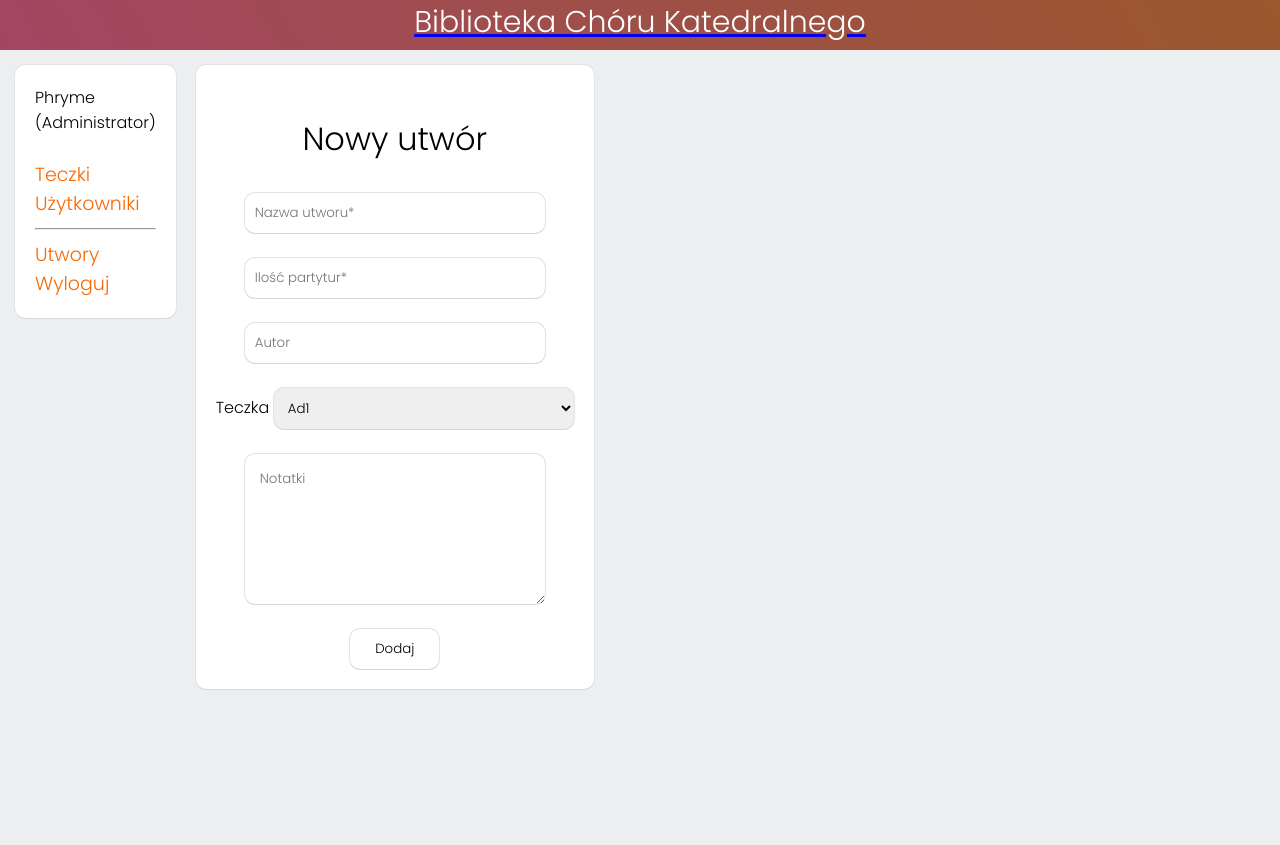
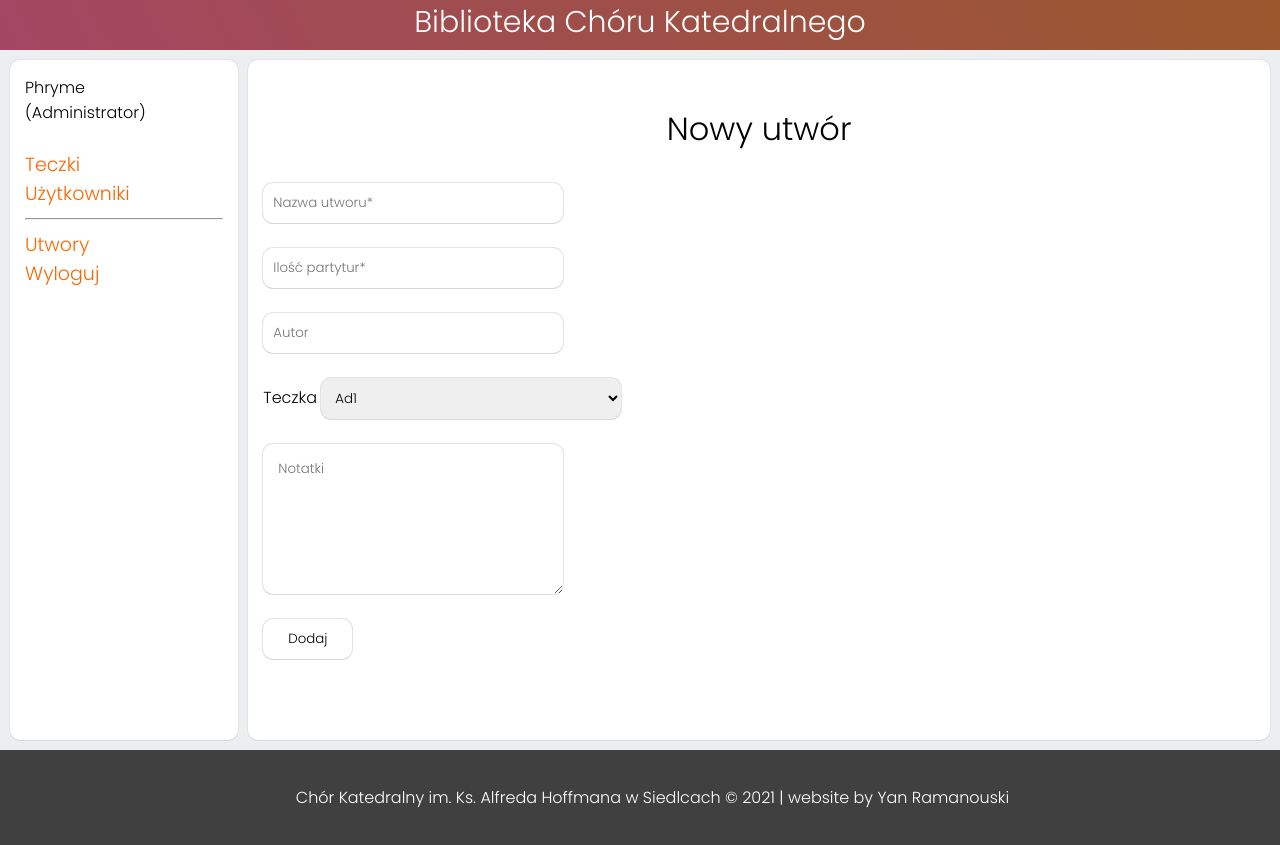
Before and after one commit to Chickennaggets/j_library, a PHP site: page /?section=songs&action=add in a window 1280 px wide. Before the commit the page ends 690 px from the top, so only its background shows below. Run offline with PHP 8.4, Linux system fonts and the light colour scheme; a user stored in the database is signed in; data comes from the database, SQL or seed files in the repository.

Commit message:
Добавлен футер, улучшаю потихоньку фронтенд)

```diff
--- a/class/User.php
+++ b/class/User.php
@@ -43,7 +43,7 @@ class User
 
     function Logout() {
         session_destroy();
-        header('Location: ?section=authorization');
+        header('Location: ?section=info_main&ajax');
     }
 
     function getAll($word, $parameter){
--- a/inc/common_functions.php
+++ b/inc/common_functions.php
@@ -9,7 +9,7 @@
                         <link rel="preconnect" href="https://fonts.gstatic.com">
                         <link href="https://fonts.googleapis.com/css2?family=Poppins:wght@300&display=swap" rel="stylesheet">
                             <div class="header">
-                                <a href="?section=info"><h1 class="zagl">Biblioteka Chóru Katedralnego</h1></a>
+                                <h1 class="zagl">Biblioteka Chóru Katedralnego</h1>
                             </div>
                </head>';
     }
@@ -45,7 +45,7 @@
             </div>
 
             <div class="link">
-                <a href="" class="info_a">Kontakt</a>
+                <a href="?section=info&action=kontakt&ajax" class="info_a">Kontakt</a>
             </div>
         </div>
 
@@ -71,13 +71,13 @@
                 echo "<hr>";
             }
             echo '<a href="?section=main" class = "a">Utwory</a><br>';
+
             echo '<a href="?section=users&action=logout" class = "a">Wyloguj</a><br>';
         }
         else{
-            echo '<a href="?section=info_main&ajax" class="a">Strona chóru</a><br>';
             echo '<a href="?section=authorization" class = "a">Zaloguj</a>';
         }
-                echo '</div>';
+        echo '</div>';
     }
 
     function showError($text){
@@ -113,3 +113,13 @@
             return true;
         }
     }
+
+    function print_footer(){
+        echo '
+        <footer class="footer">
+            <p>Chór Katedralny
+im. Ks. Alfreda Hoffmana w Siedlcach © 2021 |
+website by Yan Ramanouski</p>
+        </footer>
+        ';
+    }
--- a/info_main.php
+++ b/info_main.php
@@ -3,7 +3,7 @@
 ?>
 <html>
 <body class="info_body">
-
+<div class="page">
 <?php
     print_main_header();
 ?>
@@ -31,6 +31,10 @@
     dfghdfiogj asdfjsad oghudsa gohsadigh usad g sdhgpi hpasdg saud ghpsuad gds <br>
     dfghdfiogj asdfjsad oghudsa gohsadigh usad g sdhgpi hpasdg saud ghpsuad gds <br>
 </div>
+<?php
+print_footer();
+?>
+</div>
 </body>
 
 </html>
--- a/page.php
+++ b/page.php
@@ -8,22 +8,24 @@ global $oUser;
 print_header();
 ?>
 <body>
-    <table>
-        <tr>
-            <td class="l_panel" valign="top">
+<div class="page">
+    <div class="parent">
+
         <?php
+            if($oUser->isLogin())
                 print_nav_menu();
             ?>
-            </td>
-            <td class="r_panel" valign="top">
-                <div class="p_navigator" style="width: auto;">
+
+        <div class="p_navigator">
             <?php
                 include ROOT_FOLDER.$section.'.php';
             ?>
         </div>
-            </td>
-        </tr>
-    </table>
+    </div>
+    <?php
+        print_footer();
+    ?>
+</div>
 </body>
     </html>
 <?php
--- a/public/style.css
+++ b/public/style.css
@@ -50,41 +50,32 @@ hr{
     margin-top: 10px;
      margin-bottom: 10px;
 }
+.parent{
+    justify-content: space-around;
+    display: flex;
+    padding: 10px;
+}
 .navigator{
-    padding: 20px;
-    width:inherit ;
+    padding: 15px;
+    flex: 1;
+    background-color: white;
+    border-radius: 10px;
+    box-shadow:rgb(215, 216, 219) 0px 1px 0px 0px, rgb(227, 228, 232) 0px 0px 0px 1px;
+    margin-right: 10px;
+}
+.p_navigator{
+    padding: 15px;
+    flex: 5;
+
+    min-height: 650px;
     height: auto;
     background-color: white;
     border-radius: 10px;
     box-shadow:rgb(215, 216, 219) 0px 1px 0px 0px, rgb(227, 228, 232) 0px 0px 0px 1px;
-    margin-top: 10px;
-    margin-left: 10px;
-    margin-right: 10px;
-}
-.p_navigator{
-    text-align: center;
-    padding: 20px;
-    width: auto;
-    height: auto;
-    background-color: white;
-    border-radius: 10px;
-    box-shadow:rgb(215, 216, 219) 0px 1px 0px 0px, rgb(227, 228, 232) 0px 0px 0px 1px;
-    margin-bottom: 50px;
-    margin-top: 10px;
-    margin-left: auto;
-    margin-right: auto;
-}
-.l_panel{
-    width: max-content;
-    border: 0;
-}
-.r_panel{
-    border: 0;
-    width: max-content;
 }
 table{
     padding:20px;
-	width: auto;
+	width: 100%;
 	margin-bottom: 20px;
     margin-right: 20px;
 	border-collapse: collapse;
@@ -104,19 +95,6 @@ table tr td:first-child, .table tr th:first-child {
 }
 table tr td:last-child, .table tr th:last-child {
 	border-right: none;
-}
-.reg_form{
-    text-align: center;
-    padding: 25px;
-    width: auto;
-    height: auto;
-    background-color: white;
-    border-radius: 10px;
-    box-shadow:rgb(215, 216, 219) 0px 1px 0px 0px, rgb(227, 228, 232) 0px 0px 0px 1px;
-    margin-bottom: 50px;
-    margin: 10px;
-    margin-left: auto;
-    margin-right: auto;
 }
 textarea {
     width: 300px;
@@ -277,15 +255,15 @@ p{
 }
 
 .underbody{
+    height: auto;
     padding: 25px 100px 25px 100px;
     font-size: 18px;
     background-color: rgba(255, 255, 255, 1);
-
 }
 
 .center{
     text-align: center;
-    height: 440px;
+    height: 90vh;
 }
 
 #center-text{
@@ -321,3 +299,17 @@ p{
 .dropdown:hover .dropdown-content {display: block;}
 
 .dropdown:hover .dropbtn {background-color: #3e8e41;}
+
+.page{
+    overflow:  hidden;
+    display: flex;
+    flex-direction: column;
+    //min-height: 100vh;
+}
+.footer{
+    text-align: center;
+    padding: 20px;
+    color:white;
+    background-color: rgba(64,64,64, 1);
+    margin: 0px;
+}
```
Also changed, not shown: authorization.php (+8 -10 lines), info.php (+31 -3 lines). Lines whose indentation alone changed are shown as unchanged.
